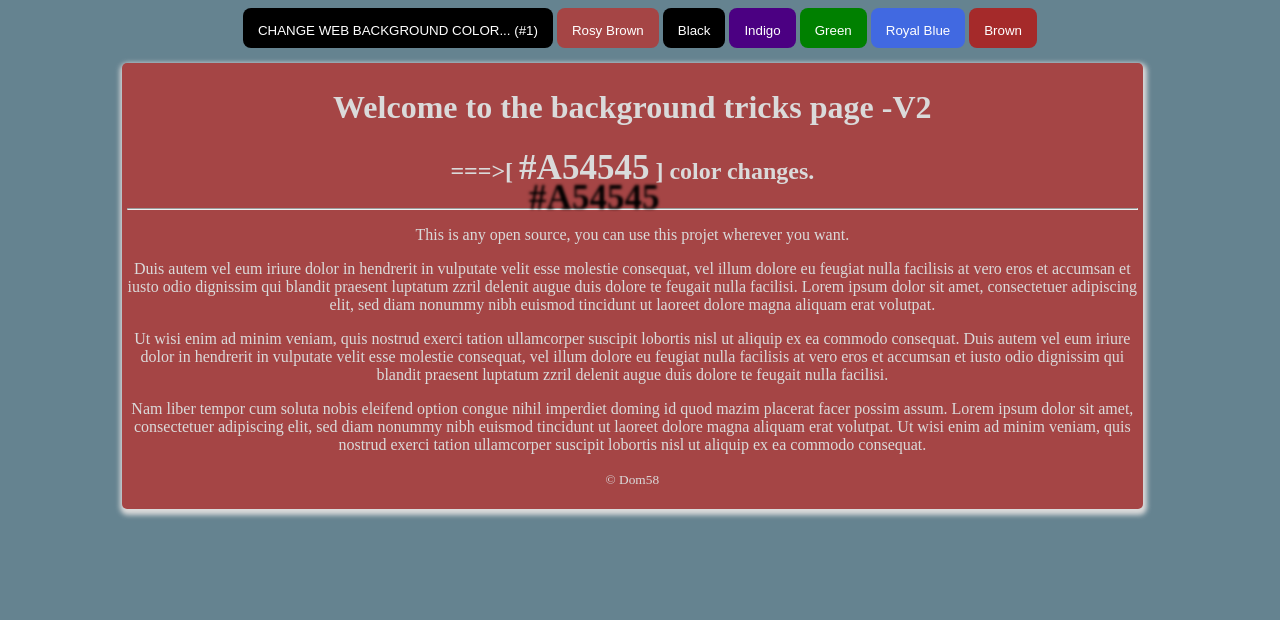
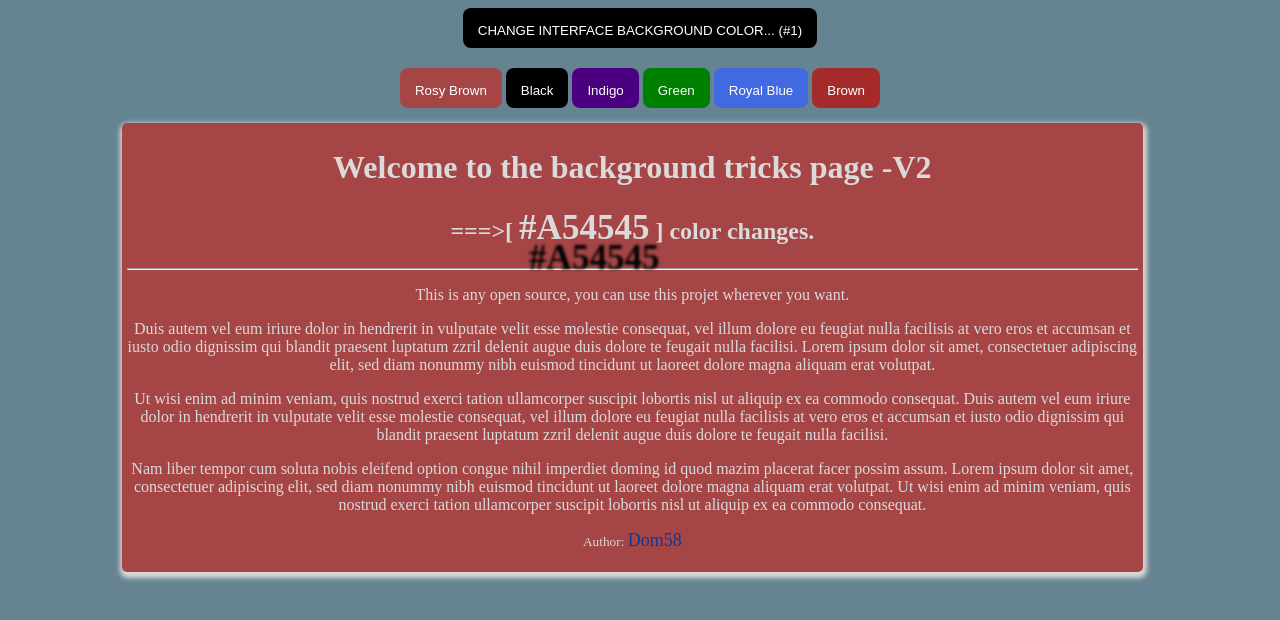
Before and after one commit to Dom58/WEB-Background-Changes-Trick, a plain HTML site: page index.html in a window 1280 px wide. Both pictures are taken after a click on the button "Rosy Brown". Drawn offline with Linux system fonts and the light colour scheme.

Commit message:
Fixing bugs inside repo

```diff
--- a/css/style.css
+++ b/css/style.css
@@ -6,13 +6,21 @@ body{
 	background-attachment: fixed;
 }
 
+a {
+	text-decoration: none;
+	color: #0f3897;
+	font-size: 18px;
+}
+
+button {
+	cursor: pointer;
+}
+
 .navbar{
 	text-align: center;
 	margin-bottom: 15px;
 
 }
-
-
 
 #selectback{
 	height: 40px;
@@ -23,11 +31,9 @@ body{
 	border-radius: 8px;
 }
 
-
 #black {
 	background-color: black;
 }
-
 
 #rosybrown {
 	background-color: #a54545;
@@ -49,7 +55,14 @@ body{
 	background-color: brown;
 }
 
-#black, #rosybrown, #indigo, #green, #royalblue, #brown {
+#black,
+#rosybrown,
+#indigo,
+#green,
+#royalblue,
+#brown,
+.change-light,
+.change-dark {
 	height: 40px;
 	color: white;
 	padding: 15px;
@@ -57,13 +70,21 @@ body{
 	border-radius: 8px;
 }
 
-#black:hover, #rosybrown:hover, #indigo:hover, #green:hover, #selectback:hover, #royalblue:hover, #brown:hover, #selectback:focus{
-	background-color: #3e5652;
+#black:hover,
+#rosybrown:hover,
+#indigo:hover,
+#green:hover,
+#selectback:hover,
+#royalblue:hover,
+#brown:hover,
+#selectback:focus {
+	/* background-color: #3e5652; */
 	transition: .4s;
+	transform: scale(1.5);
 }
 
 .centered{
-	background-color: #3e5652;
+	/* background-color: #3e5652; */
 	text-align: center;
 	padding: 5px;
 	width: 80%;
@@ -79,3 +100,24 @@ body{
 	font-size: 35px;
 	margin-bottom: 20px;
 }
+
+.center-buttons {
+	margin-top: 20px;
+}
+
+.modes {
+	right: 0;
+	position: absolute;
+	top: 60px !important;
+	margin-right: 40px;
+}
+
+.change-light {
+	background-color: white;
+	color: black !important;
+}
+
+.change-dark {
+	background-color: #121212;
+	color: white !important;
+}
--- a/index.html
+++ b/index.html
@@ -6,13 +6,18 @@
 </head>
 <body id="bg">
 	<div class="navbar">
-		<button onclick="changeBackground()" id="selectback"> CHANGE WEB BACKGROUND COLOR... (#1)</button>
+		<button onclick="changeBackground()" id="selectback"> CHANGE INTERFACE BACKGROUND COLOR... (#1)</button>
+
+		<div class="center-buttons">
 			<button class="theChange" onclick="theInputColor('#a54545')"  id="rosybrown" >Rosy Brown</button>
 			<button class="theChange" onclick="theInputColor('black')"  id="black" >Black</button>
 			<button class="theChange" onclick="theInputColor('indigo')"  id="indigo" >Indigo</button>
 			<button class="theChange" onclick="theInputColor('green')"  id="green" >Green</button>
 			<button class="theChange" onclick="theInputColor('royalblue')"  id="royalblue" >Royal Blue</button>
 			<button class="theChange" onclick="theInputColor('brown')"  id="brown" >Brown</button>
+		</div>
+
+
 	</div>
 
 	<div class="centered" id="centered">
@@ -26,7 +31,7 @@
 		<p>Ut wisi enim ad minim veniam, quis nostrud exerci tation ullamcorper suscipit lobortis nisl ut aliquip ex ea commodo consequat. Duis autem vel eum iriure dolor in hendrerit in vulputate velit esse molestie consequat, vel illum dolore eu feugiat nulla facilisis at vero eros et accumsan et iusto odio dignissim qui blandit praesent luptatum zzril delenit augue duis dolore te feugait nulla facilisi.</p>
 
 		<p>Nam liber tempor cum soluta nobis eleifend option congue nihil imperdiet doming id quod mazim placerat facer possim assum. Lorem ipsum dolor sit amet, consectetuer adipiscing elit, sed diam nonummy nibh euismod tincidunt ut laoreet dolore magna aliquam erat volutpat. Ut wisi enim ad minim veniam, quis nostrud exerci tation ullamcorper suscipit lobortis nisl ut aliquip ex ea commodo consequat.</p>
-		<p><small>&copy; Dom58 <small></p>
+		<p><small>Author: <a href="https://dom58.github.io/dom58.me/">Dom58</a> <small></p>
 	</div>
 
 	<script type="text/javascript" src="js/main.js"></script>
--- a/js/main.js
+++ b/js/main.js
@@ -1,8 +1,10 @@
 
 var isBlack = 0;
+document.getElementById('centered').style.background= getBgColorStorage();
+
 function changeBackground() {
   if (isBlack == 0) {
-    var backgr = document.getElementById('bg').style="background-color:#52b0d6; color:white;";
+    document.getElementById('bg').style="background-color:#52b0d6; color:white;";
     document.getElementById('selectback').innerHTML="CHANGE WEB BACKGROUND COLOR... (#2)";
     document.getElementById('selectback').style="background-color:#464141;";
     isBlack=true;
@@ -10,16 +12,29 @@ function changeBackground() {
   }
 
   else{
-    var dftBg = document.getElementById('bg').style="background-image:url('issets/images/backgrnd.jpg'); color:white;";
+    document.getElementById('bg').style="background-image:url('issets/images/backgrnd.jpg'); color:white;";
     document.getElementById('selectback').innerHTML="RESTORE TO DEFAULT BACKGROUND COLOR... (#3)";
     document.getElementById('selectback').style="background-color:black;";
-    document.getElementById('centered').style="background-color:#464141;";
     isBlack=true;
     isBlack= 0;
   }
 }
 
 function theInputColor(myColor) {
-  var trickBackground = document.getElementById('centered').style.background= myColor;
-  var trickBackground = document.getElementById('theColor').innerHTML= myColor;
+  saveBgColorStorage(myColor);
+  document.getElementById('centered').style.background= getBgColorStorage();
+  document.getElementById('theColor').innerHTML= getBgColorStorage();
 }
+
+function saveBgColorStorage(color) {
+  localStorage.setItem('color', color);
+}
+
+function getBgColorStorage() {
+  const theColor = localStorage.getItem('color');
+  if(theColor === null || theColor === undefined) {
+    document.getElementById('centered').style.background= '#3e5652';
+  } else {
+    return localStorage.getItem('color');
+  }
+}
```
Lines whose indentation alone changed are shown as unchanged.
